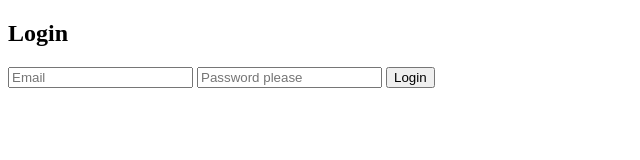
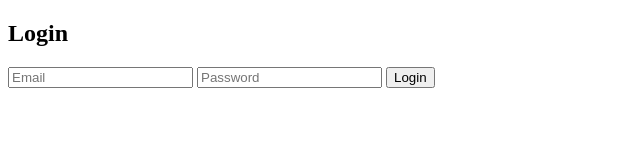
Before and after one commit to hmanchana/TASK-MANAGER-APP, a plain HTML site: page frontend/login.html in a window 1280 px wide. Shown: the full height of the page, 0-640 px from the left. Drawn offline with Linux system fonts and the light colour scheme.

Commit message:
login.html line 9

```diff
--- a/frontend/login.html
+++ b/frontend/login.html
@@ -6,7 +6,7 @@
 <body>
   <h2>Login</h2>
   <input id="email" placeholder="Email" />
-  <input id="password" type="password" placeholder="Password please" />
+  <input id="password" type="password" placeholder="Password" />
   <button onclick="login()">Login</button>
 
   <script src="app.js"></script>
```
